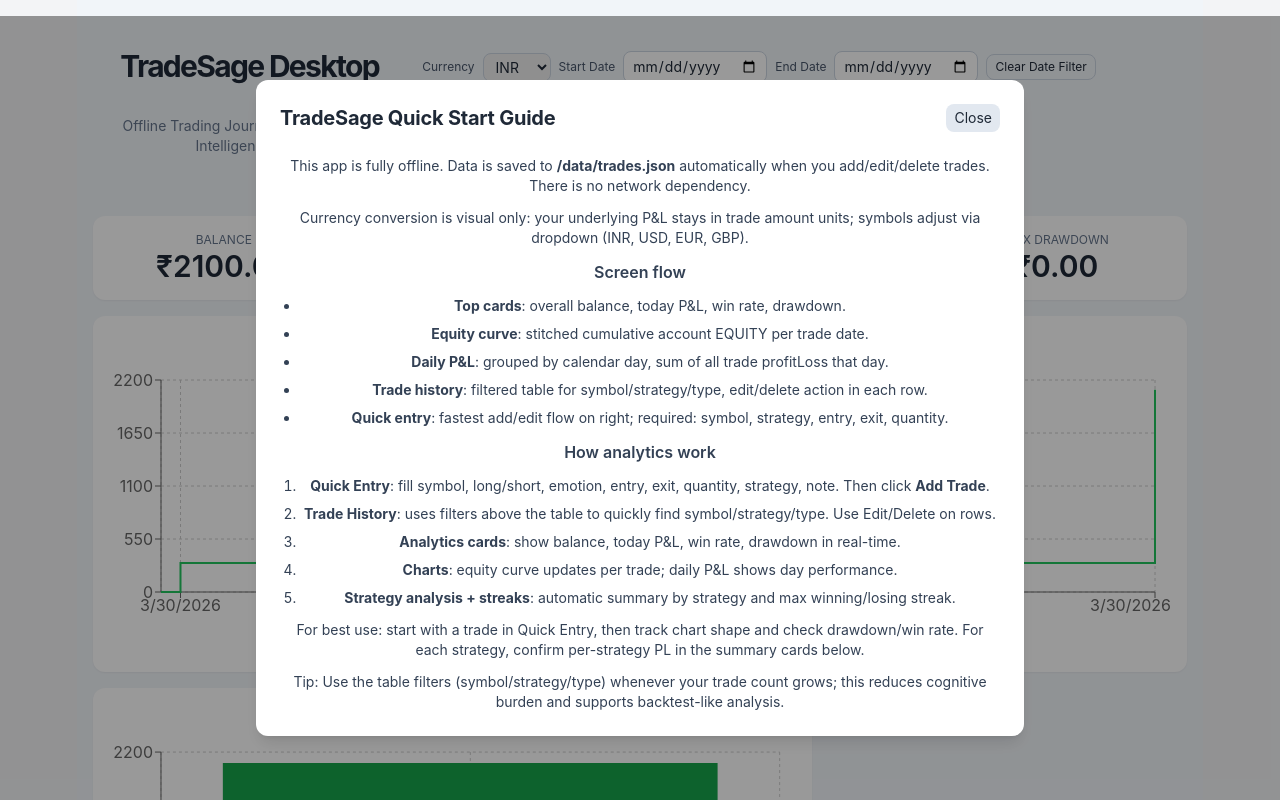
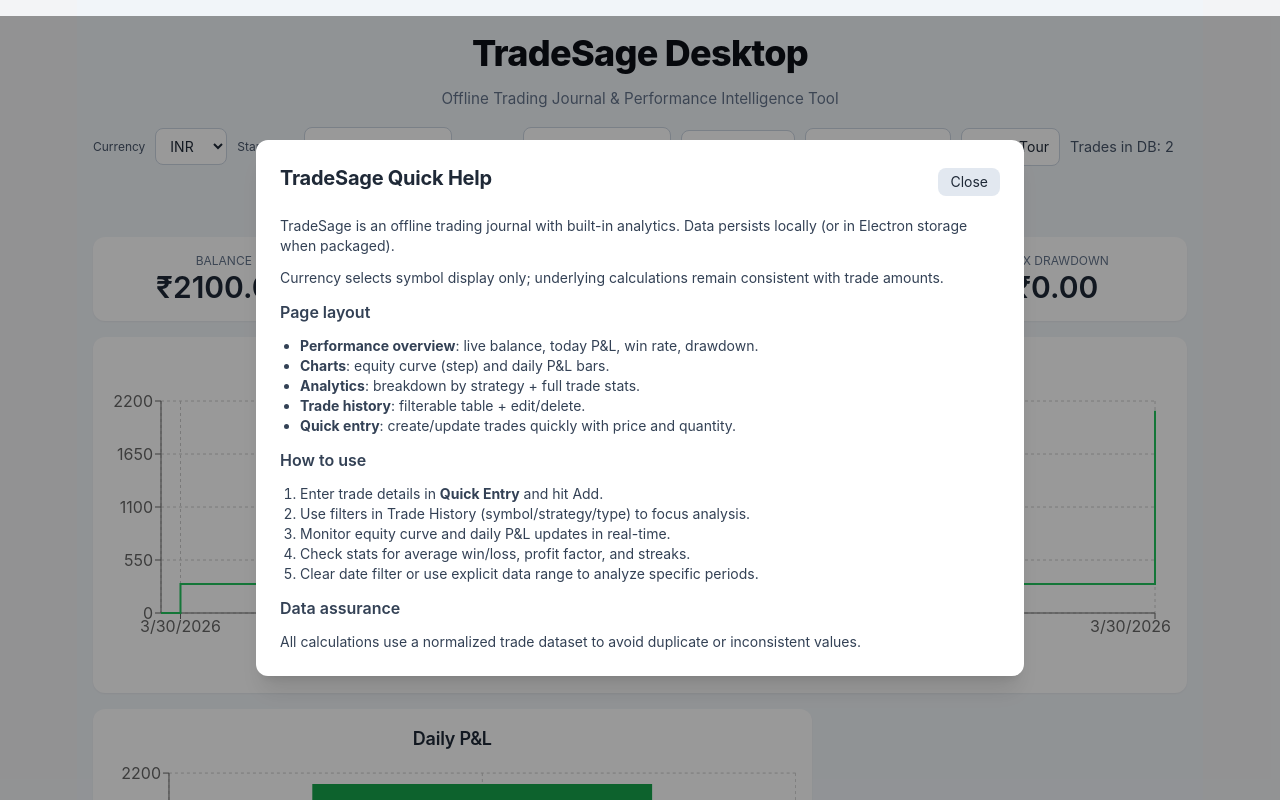
Before and after one commit to mukundsawant1/stock_trace, a React (Vite) app: page / in a window 1280 px wide. Both pictures are taken after a click on the button "Help & Tour". Shown: the top 800 px of the page. Built offline with nearby package versions, Linux system fonts and the light colour scheme.

Commit message:
final electron + auto-update implementation

```diff
--- a/src/App.css
+++ b/src/App.css
@@ -1,10 +1,34 @@
 * { box-sizing: border-box; }
-body { margin: 0; overflow-y: auto; }
-.app-container { min-height: 100vh; }
+body { margin: 0; overflow-y: auto; font-family: Inter, 'Segoe UI', -apple-system, BlinkMacSystemFont, 'Helvetica Neue', Arial, sans-serif; }
+.app-container { min-height: 100vh; background: #f8fafc; }
 .container { max-width: 1400px; margin: 0 auto; padding: 16px; min-height: 100vh; }
+.header-row { display: flex; flex-wrap: wrap; align-items: center; justify-content: space-between; gap: 16px; margin-bottom: 16px; padding: 10px 0; }
+.header-left { display: flex; flex-direction: column; gap: 8px; align-items: center; text-align: center; width: 100%; }
+.header-left h1 { margin: 0; font-size: 2.25rem; font-weight: 800; letter-spacing: -0.02em; color: #0c0f17; }
+.header-left p { margin: 0; font-size: 0.95rem; color: #64748b; }
+.header-right { display: flex; flex-wrap: wrap; align-items: center; gap: 10px; }
+.header-right .meta-item { color: #475569; font-size: 0.9rem; }
+.header-right select, .header-right input, .header-right button { border: 1px solid #cbd5e1; border-radius: 8px; padding: 8px 10px; background: white; cursor: pointer; }
+.header-right button:hover { background: #f1f5f9; }
+@media (max-width: 1024px) {
+  .header-row { flex-direction: column; align-items: flex-start; }
+  .header-right { width: 100%; justify-content: flex-start; }
+}
 .dashboard { display: grid; grid-template-columns: 2fr 1fr; gap: 16px; }
 .dashboard .full-width { grid-column: span 2; }
 .trade-table { max-height: 300px; overflow-y: auto; }
+.card { background: white; border-radius: 12px; padding: 16px; height: 100%; display: flex; flex-direction: column; }
+.chart-container { height: 260px; }
+.charts > div { height: 100%; }
+.card > .chart-container { flex: 1; }
+.quick-entry { height: 100%; display: flex; flex-direction: column; justify-content: space-between; }
+.section-title { font-size: 18px; font-weight: 600; margin-bottom: 8px; }
+.metric-value { font-size: 28px; font-weight: 700; }
+@media (max-width: 1024px) {
+  .charts,
+  .analytics,
+  .bottom { grid-template-columns: 1fr; }
+}
 .bg-slate-100 { background-color: #f1f5f9; }
 .bg-white { background-color: #ffffff; }
 .text-slate-500 { color: #64748b; }
--- a/src/App.tsx
+++ b/src/App.tsx
@@ -41,6 +41,7 @@
     note: ''
   });
   const [showHelp, setShowHelp] = useState(false);
+  const [updateMessage, setUpdateMessage] = useState<string>('');
   const [error, setError] = useState<string | null>(null);
   const [currency, setCurrency] = useState<'INR' | 'USD' | 'EUR' | 'GBP'>('INR');
   const [startDate, setStartDate] = useState<string>('');
@@ -87,6 +88,22 @@
       }, 50);
     }
   }, [loading, trades.length, addTrade]);
+
+  useEffect(() => {
+    const updateAvailable = () => setUpdateMessage('Update available. Downloading...');
+    const updateDownloaded = () => setUpdateMessage('Update downloaded. Restart app to install.');
+    const updateError = () => setUpdateMessage('Update check failed.');
+
+    window.addEventListener('update-available', updateAvailable);
+    window.addEventListener('update-downloaded', updateDownloaded);
+    window.addEventListener('update-error', updateError);
+
+    return () => {
+      window.removeEventListener('update-available', updateAvailable);
+      window.removeEventListener('update-downloaded', updateDownloaded);
+      window.removeEventListener('update-error', updateError);
+    };
+  }, []);
 
   useEffect(() => {
     if (selected) {
@@ -305,12 +322,12 @@
     <div className="app-container bg-slate-100">
       <div className="container">
       <div className="space-y-4">
-        <header className="flex flex-col md:flex-row items-start md:items-center justify-between gap-4">
-          <div>
-            <h1 className="text-3xl font-bold">TradeSage Desktop</h1>
-            <p className="text-sm text-slate-500">Offline Trading Journal & Performance Intelligence Tool</p>
+        <header className="header-row">
+          <div className="header-left">
+            <h1>TradeSage Desktop</h1>
+            <p>Offline Trading Journal & Performance Intelligence Tool</p>
           </div>
-          <div className="flex flex-wrap items-center gap-2">
+          <div className="header-right">
             <label className="text-xs text-slate-600">Currency</label>
             <select className="border rounded px-2 py-1 text-sm" value={currency} onChange={(e) => setCurrency(e.target.value as 'INR' | 'USD' | 'EUR' | 'GBP')}>
               <option value="INR">INR</option>
@@ -327,11 +344,22 @@
 
             <button onClick={() => { setStartDate(''); setEndDate(''); }} className="border rounded px-2 py-1 text-xs bg-slate-100">Clear Date Filter</button>
 
+            <button
+              onClick={() => (window as any).updater?.check?.()}
+              className="px-3 py-1 border border-indigo-300 rounded bg-indigo-50 hover:bg-indigo-100 text-sm"
+            >
+              Check for Updates
+            </button>
             <button onClick={() => setShowHelp(true)} className="px-3 py-1 border border-slate-300 rounded hover:bg-slate-100 text-sm">Help & Tour</button>
-            <span className="text-sm text-slate-600">Trades in DB: {trades.length}</span>
+            <span className="meta-item">Trades in DB: {trades.length}</span>
           </div>
         </header>
 
+        {updateMessage && (
+          <div className="rounded-lg border border-blue-200 bg-blue-50 px-4 py-3 text-blue-700 mb-2">
+            {updateMessage}
+          </div>
+        )}
         {error && (
           <div className="rounded-lg border border-rose-200 bg-rose-50 px-4 py-3 text-rose-700">
             {error}
@@ -339,47 +367,38 @@
         )}
 
         {showHelp && (
-          <div className="fixed inset-0 z-50 flex items-center justify-center bg-black/40 p-4">
-            <div className="w-full max-w-3xl rounded-lg bg-white p-6 shadow-lg">
-              <div className="flex justify-between items-start">
-                <h2 className="text-xl font-bold">TradeSage Quick Start Guide</h2>
-                <button className="text-sm px-2 py-1 bg-slate-200 rounded" onClick={() => setShowHelp(false)}>Close</button>
+          <div className="fixed inset-0 z-50 flex items-center justify-center bg-black/40 p-4 text-left">
+            <div className="w-full max-w-3xl rounded-lg bg-white p-6 shadow-xl">
+              <div className="flex items-center justify-between mb-4">
+                <h2 className="text-xl font-bold">TradeSage Quick Help</h2>
+                <button className="text-sm px-3 py-1 bg-slate-200 rounded" onClick={() => setShowHelp(false)}>Close</button>
               </div>
-              <div className="mt-4 space-y-3 text-sm text-slate-700">
-                <p>This app is fully offline. Data is saved to <strong>/data/trades.json</strong> automatically when you add/edit/delete trades. There is no network dependency.</p>
-                <p>Currency conversion is visual only: your underlying P&L stays in trade amount units; symbols adjust via dropdown (INR, USD, EUR, GBP).</p>
-                <h3 className="text-base font-semibold">Screen flow</h3>
-                <ul className="list-disc pl-5 space-y-2">
-                  <li><strong>Top cards</strong>: overall balance, today P&L, win rate, drawdown.</li>
-                  <li><strong>Equity curve</strong>: stitched cumulative account EQUITY per trade date.</li>
-                  <li><strong>Daily P&L</strong>: grouped by calendar day, sum of all trade profitLoss that day.</li>
-                  <li><strong>Trade history</strong>: filtered table for symbol/strategy/type, edit/delete action in each row.</li>
-                  <li><strong>Quick entry</strong>: fastest add/edit flow on right; required: symbol, strategy, entry, exit, quantity.</li>
+              <div className="space-y-3 text-sm text-slate-700">
+                <p>TradeSage is an offline trading journal with built-in analytics. Data persists locally (or in Electron storage when packaged).</p>
+                <p>Currency selects symbol display only; underlying calculations remain consistent with trade amounts.</p>
+                <h3 className="text-base font-semibold">Page layout</h3>
+                <ul className="list-disc pl-5">
+                  <li><strong>Performance overview</strong>: live balance, today P&L, win rate, drawdown.</li>
+                  <li><strong>Charts</strong>: equity curve (step) and daily P&L bars.</li>
+                  <li><strong>Analytics</strong>: breakdown by strategy + full trade stats.</li>
+                  <li><strong>Trade history</strong>: filterable table + edit/delete.</li>
+                  <li><strong>Quick entry</strong>: create/update trades quickly with price and quantity.</li>
                 </ul>
-                <h3 className="text-base font-semibold">How analytics work</h3>
-                <ol className="list-decimal pl-5 space-y-2">
-                  <li>
-                    <strong>Quick Entry</strong>: fill symbol, long/short, emotion, entry, exit, quantity, strategy, note. Then click <strong>Add Trade</strong>.
-                  </li>
-                  <li>
-                    <strong>Trade History</strong>: uses filters above the table to quickly find symbol/strategy/type. Use Edit/Delete on rows.
-                  </li>
-                  <li>
-                    <strong>Analytics cards</strong>: show balance, today P&L, win rate, drawdown in real-time.
-                  </li>
-                  <li>
-                    <strong>Charts</strong>: equity curve updates per trade; daily P&L shows day performance.
-                  </li>
-                  <li>
-                    <strong>Strategy analysis + streaks</strong>: automatic summary by strategy and max winning/losing streak.
-                  </li>
+                <h3 className="text-base font-semibold">How to use</h3>
+                <ol className="list-decimal pl-5">
+                  <li>Enter trade details in <strong>Quick Entry</strong> and hit Add.</li>
+                  <li>Use filters in Trade History (symbol/strategy/type) to focus analysis.</li>
+                  <li>Monitor equity curve and daily P&L updates in real-time.</li>
+                  <li>Check stats for average win/loss, profit factor, and streaks.</li>
+                  <li>Clear date filter or use explicit data range to analyze specific periods.</li>
                 </ol>
-                <p>For best use: start with a trade in Quick Entry, then track chart shape and check drawdown/win rate. For each strategy, confirm per-strategy PL in the summary cards below.</p>
-                <p>Tip: Use the table filters (symbol/strategy/type) whenever your trade count grows; this reduces cognitive burden and supports backtest-like analysis.</p>
+                <h3 className="text-base font-semibold">Data assurance</h3>
+                <p>All calculations use a normalized trade dataset to avoid duplicate or inconsistent values.</p>
               </div>
             </div>
           </div>
         )}
+
 
         <h2 className="text-xl font-bold">Performance Overview</h2>
         <section className="grid grid-cols-1 sm:grid-cols-2 xl:grid-cols-4 gap-4 mb-4">
@@ -441,9 +460,9 @@
             <h2 className="text-lg font-semibold mb-2">Daily P&L</h2>
             <div className="h-72">
               <ResponsiveContainer width="100%" height="100%">
-                <BarChart data={dailyPL} margin={{ top: 12, right: 16, left: -8, bottom: 6 }}>
+                <BarChart data={dailyPL} margin={{ top: 12, right: 0, left: 0, bottom: 6 }} barCategoryGap="20%">
                   <CartesianGrid strokeDasharray="3 3" />
-                  <XAxis dataKey="date" />
+                  <XAxis dataKey="date" padding={{ left: 30, right: 30 }} />
                   <YAxis />
                   <Tooltip formatter={(value: number) => `${currencySymbols[currency]}${Number(value).toFixed(2)}`} />
                   <Bar dataKey="pnl">
```
Also changed, not shown: electron/main.cjs (+20 -0 lines), electron/preload.cjs (+8 -0 lines), package.json (+23 -1 lines), temp_test.js (added, +21 -0 lines).
